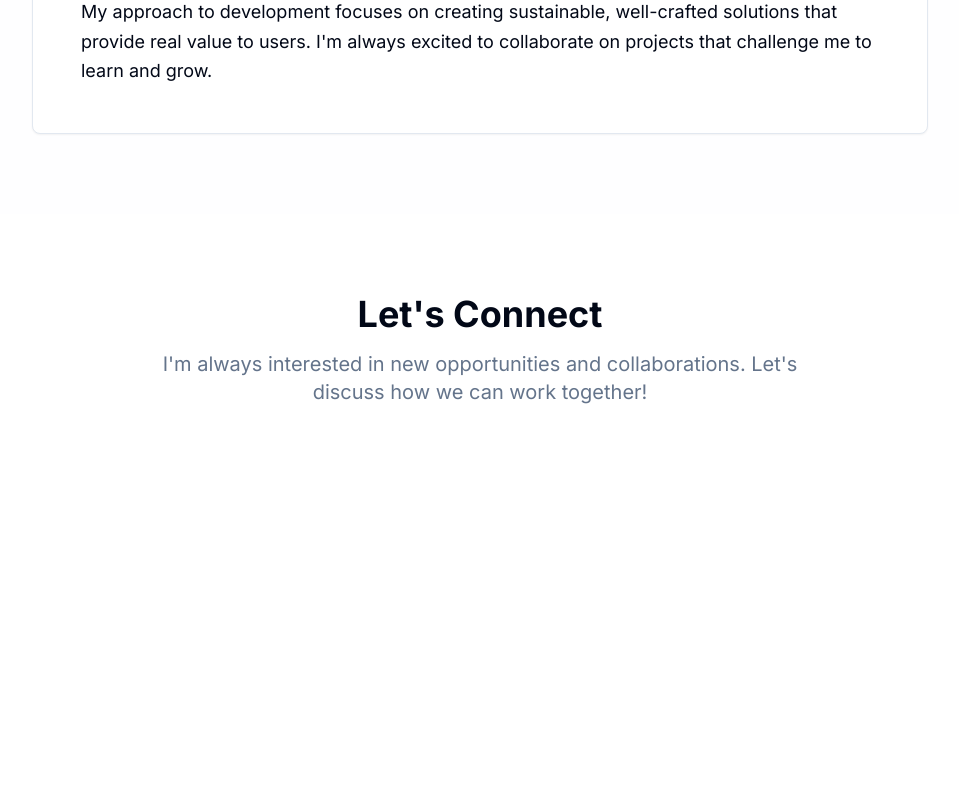
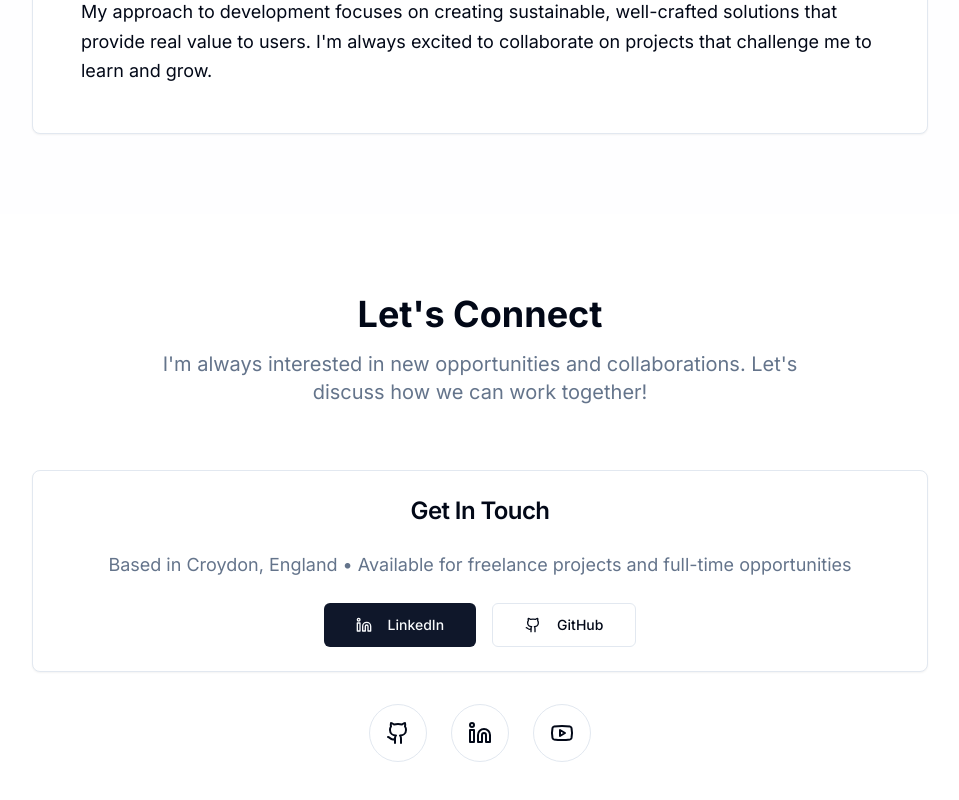
Before and after one commit to SofiaBargues/sofia-bargues-portfolio, a React (Vite) app: page / in a window 1280 px wide. Shown: the part 2983-3783 px from the top of the page, without its empty margins (160-1119 px from the left). Before the commit the page ends 3533 px from the top, so only its background shows below. Built offline with nearby package versions, Linux system fonts and the light colour scheme.

Commit message:
Revert contact section change
Reverts the simplification of the contact section in `src/components/Contact.tsx`.

```diff
--- a/src/components/Contact.tsx
+++ b/src/components/Contact.tsx
@@ -16,6 +16,59 @@ const Contact = () => {
             Let's discuss how we can work together!
           </p>
         </div>
+
+        <Card className="group hover:shadow-lg transition-all duration-300 mb-8">
+          <CardHeader>
+            <CardTitle className="text-2xl">Get In Touch</CardTitle>
+          </CardHeader>
+          <CardContent className="space-y-6">
+            <p className="text-lg text-muted-foreground">
+              Based in Croydon, England • Available for freelance projects and full-time opportunities
+            </p>
+
+            <div className="flex flex-col sm:flex-row gap-4 justify-center">
+              <Button size="lg" asChild>
+                <a href="https://uk.linkedin.com/in/sofia-bargues" target="_blank" rel="noopener noreferrer">
+                  <Linkedin className="w-5 h-5 mr-2" />
+                  LinkedIn
+                </a>
+              </Button>
+              <Button variant="outline" size="lg" asChild>
+                <a href="https://github.com/SofiaBargues" target="_blank" rel="noopener noreferrer">
+                  <Github className="w-5 h-5 mr-2" />
+                  GitHub
+                </a>
+              </Button>
+            </div>
+          </CardContent>
+        </Card>
+
+        <div className="flex justify-center gap-6">
+          <a
+            href="https://github.com/SofiaBargues"
+            target="_blank"
+            rel="noopener noreferrer"
+            className="p-4 rounded-full border border-border hover:bg-accent transition-all duration-300 hover:scale-110"
+          >
+            <Github className="w-6 h-6" />
+          </a>
+          <a
+            href="https://uk.linkedin.com/in/sofia-bargues"
+            target="_blank"
+            rel="noopener noreferrer"
+            className="p-4 rounded-full border border-border hover:bg-accent transition-all duration-300 hover:scale-110"
+          >
+            <Linkedin className="w-6 h-6" />
+          </a>
+          <a
+            href="https://www.youtube.com/@sofiabargues"
+            target="_blank"
+            rel="noopener noreferrer"
+            className="p-4 rounded-full border border-border hover:bg-accent transition-all duration-300 hover:scale-110"
+          >
+            <Youtube className="w-6 h-6" />
+          </a>
+        </div>
       </div>
     </section>
   );
```
